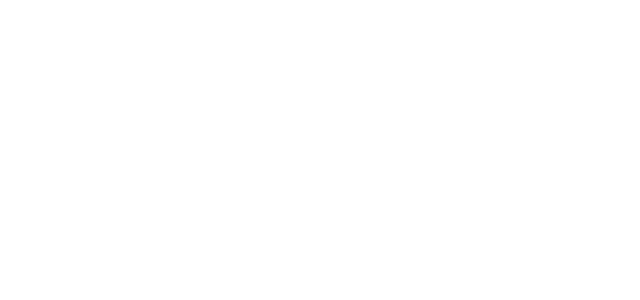
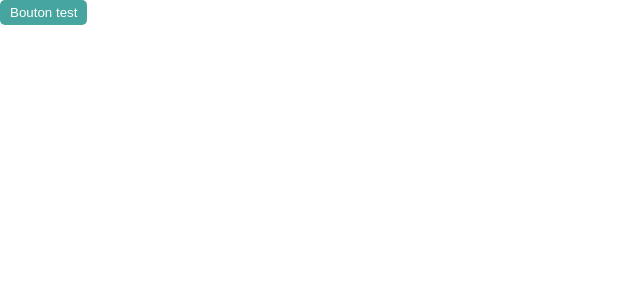
Before and after one commit to fhorta28/landing-page-generator, a React (Create React App) app: page / in a window 1280 px wide. Shown: the top 300 px of the page, without its empty margins (0-640 px from the left). Built offline with nearby package versions, Linux system fonts and the light colour scheme.

Commit message:
create basic btn and variables files

```diff
--- a/src/App.js
+++ b/src/App.js
@@ -1,8 +1,10 @@
-import './App.css';
+import './App.css'
+import Button from './components/Button'
 
 const App = props => {
   return (
     <>
+      <Button content='Bouton test' onClick={() => console.log("Bouton test")}/>
     </>
   )
 }
--- /dev/null
+++ b/src/components/Button/index.jsx
@@ -0,0 +1,24 @@
+// Base
+import React from 'react'
+import PropTypes from 'prop-types'
+// Intern
+import { Container } from './style'
+
+
+const Button = props => {
+  // Props & States
+  const { content, onClick } = props
+
+  return (
+    <Container onClick={onClick}>
+      {content}
+    </Container>
+  )
+}
+
+Button.propTypes = {
+  content: PropTypes.string.isRequired,
+  onClick: PropTypes.func.isRequired,
+}
+
+export default Button
--- /dev/null
+++ b/src/components/Button/style.js
@@ -0,0 +1,13 @@
+import styled from 'styled-components'
+import * as styles from '../../variables/style'
+
+export const Container = styled.button`
+  background-color: ${styles['primaryColor']};
+  border: none;
+  border-radius: 5px;
+  color: ${styles['insidePrimaryColor']};;
+  cursor: pointer;
+  padding: 5px 10px;
+  &:focus { outline: none };
+  &:hover { opacity: 0.9 };
+`
--- /dev/null
+++ b/src/variables/style.js
@@ -0,0 +1,4 @@
+export const primaryColor = 'rgb(70, 165, 159)'
+export const insidePrimaryColor = 'rgb(255, 255, 255)'
+export const secondaryColor = 'rgb(66, 63, 121)'
+export const insideSecondayColor = 'rgb(255, 255, 255)'
```
